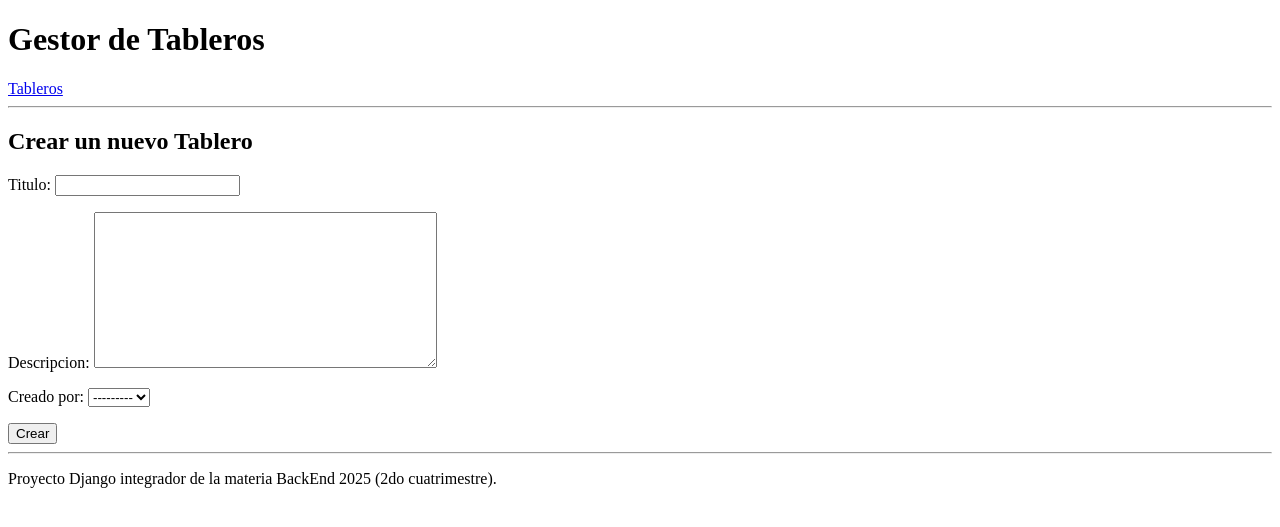
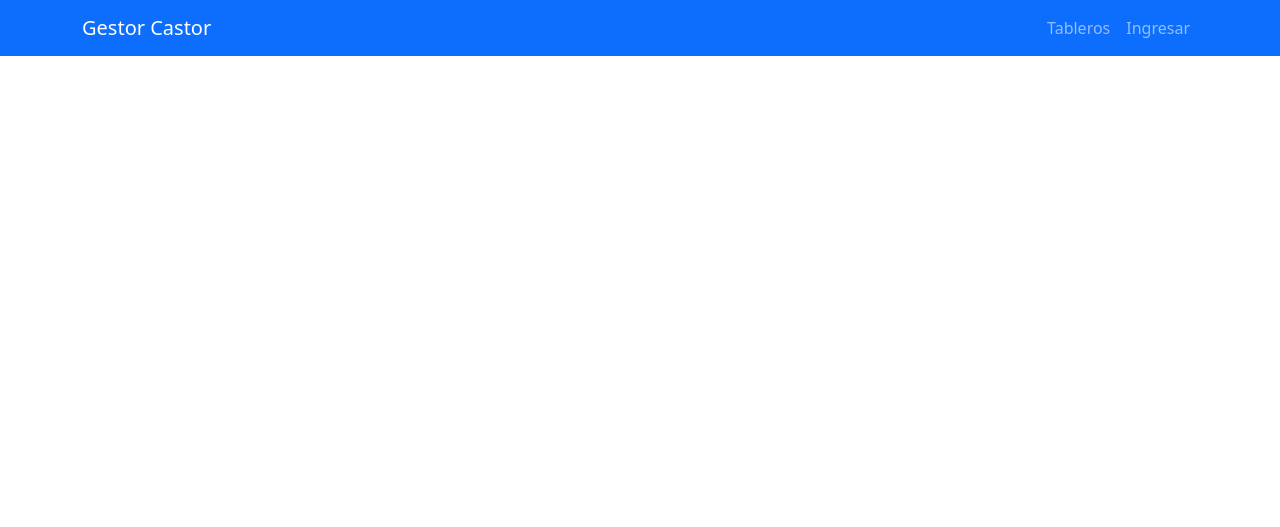
Before and after one commit to ozunacristian/proyecto-django-cursada--2025-final, a Django app: page /tableros/crear/ in a window 1280 px wide. Shown: the top 527 px of the page. Run offline with Django 5.2, Linux system fonts and the light colour scheme.

Commit message:
Template base.html con Bootstrap 5, configuración de templates en settings.py

```diff
--- a/castor/settings.py
+++ b/castor/settings.py
@@ -38,6 +38,7 @@
     'django.contrib.sessions',
     'django.contrib.messages',
     'django.contrib.staticfiles',
+    'django_bootstrap5',
 ]
 
 LOCAL_APPS = [
@@ -135,5 +136,8 @@
 # https://docs.djangoproject.com/en/6.0/howto/static-files/
 
 STATIC_URL = 'static/'
+STATICFILES_DIRS = [
+    BASE_DIR / 'static',  # ¡IMPORTANTE!
+]
 
 DEFAULT_CHARSET = 'utf-8'
--- a/templates/base.html
+++ b/templates/base.html
@@ -1,29 +1,29 @@
 <!DOCTYPE html>
-<html lang="es">
+<html>
 <head>
-    <meta charset="UTF-8">
-    <title>{% block titulo %}Gestor Castor{% endblock %}</title>
+    <title>Gestor Castor</title>
+    <link href="https://cdn.jsdelivr.net/npm/bootstrap@5.3.0/dist/css/bootstrap.min.css" rel="stylesheet">
 </head>
+<body>
+    <nav class="navbar navbar-expand-lg navbar-dark bg-primary mb-4">
+        <div class="container">
+            <a class="navbar-brand" href="/">Gestor Castor</a>
 
-<body>
+            <div class="navbar-nav">
+                <a class="nav-link" href="{% url 'lista_tableros' %}">Tableros</a>
 
-    <header>
-        <h1>Gestor de Tableros</h1>
-        <nav>
-            <a href="{% url 'lista_tableros' %}">Tableros</a>
-        </nav>
-        <hr>
-    </header>
+                {% if user.is_authenticated %}
+                    <span class="nav-link">Hola, {{ user.username }}</span>
+                    <a class="nav-link" href="{% url 'admin:logout' %}">Salir</a>
+                {% else %}
+                    <a class="nav-link" href="{% url 'admin:login' %}">Ingresar</a>
+                {% endif %}
+            </div>
+        </div>
+    </nav>
 
-    <main>
-        {% block contenido %}
-        {% endblock %}
-    </main>
-
-    <footer>
-        <hr>
-        <p>Proyecto Django integrador de la materia BackEnd 2025 (2do cuatrimestre).</p>
-    </footer>
-
+    <div class="container mt-3">
+        {% block content %}{% endblock %}
+    </div>
 </body>
 </html>
```
